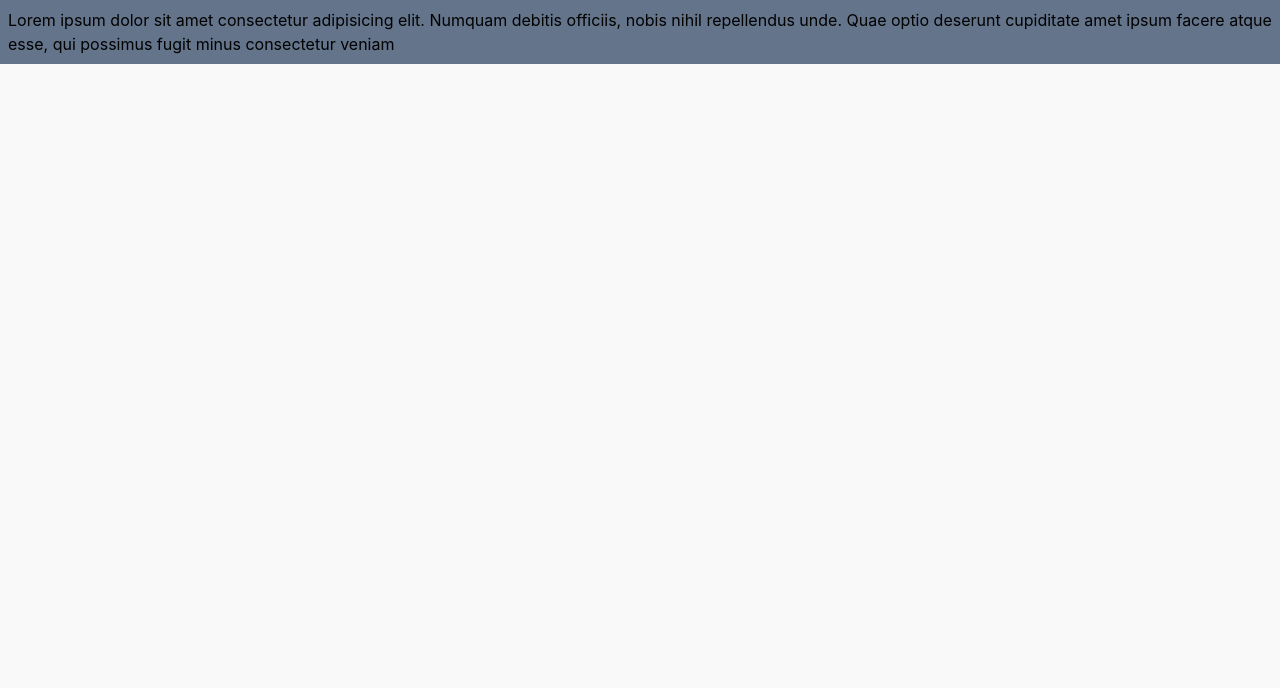
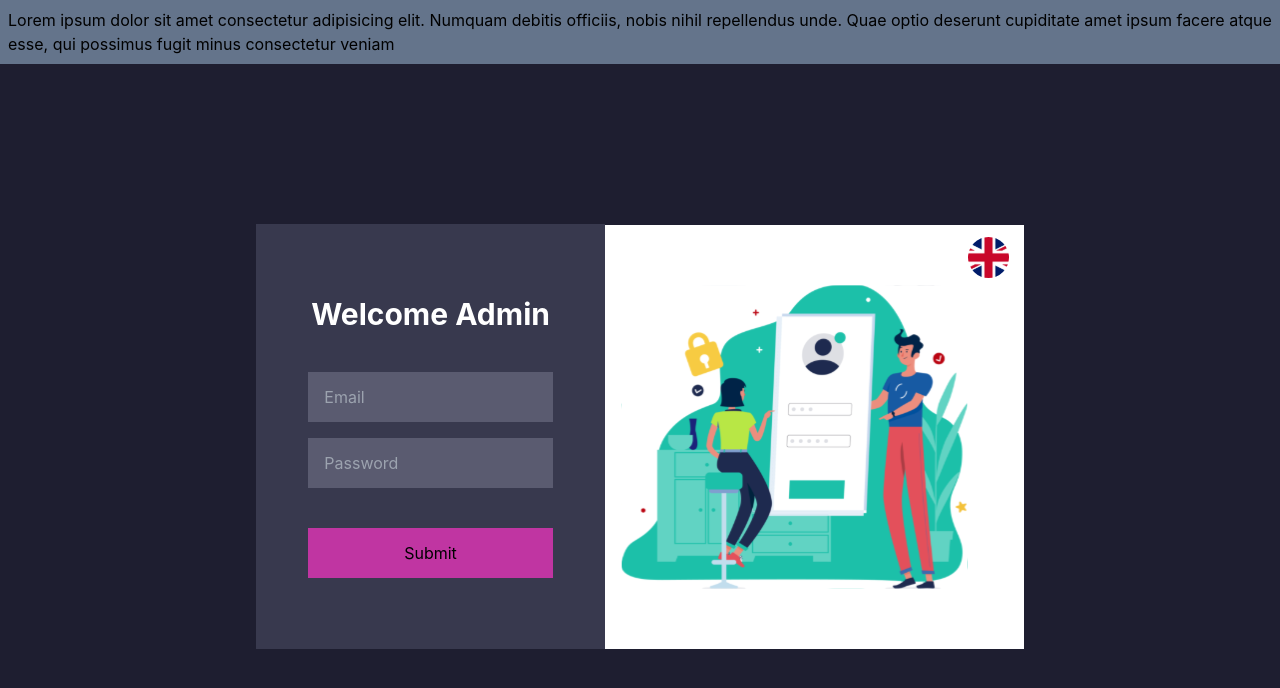
Before and after one commit to khadijabayramova/Foody-App-Final, a Next.js app: page / in a window 1280 px wide. Shown: the top 688 px of the page. Built offline with nearby package versions, Linux system fonts and the light colour scheme.

Commit message:
updating data

```diff
--- a/components/InputGroup/index.jsx
+++ b/components/InputGroup/index.jsx
@@ -3,9 +3,17 @@ import React from "react";
 function InputGroup(props) {
   const { placeholder1, placeholder2, type1, type2 } = props;
   return (
-    <div>
-      <input placeholder={placeholder1} type={type1} />
-      <input placeholder={placeholder2} type={type2} />
+    <div className="flex flex-col gap-4 w-[70%]"> {/* Reduced gap to match input spacing */}
+      <input
+        placeholder={placeholder1}
+        type={type1}
+        className="h-[50px] px-4  bg-[#5A5B70]"
+      />
+      <input
+        placeholder={placeholder2}
+        type={type2}
+        className="h-[50px]  px-4 bg-[#5A5B70]"
+      />
     </div>
   );
 }
--- /dev/null
+++ b/components/mainbutton/index.jsx
@@ -0,0 +1,12 @@
+import React from "react";
+
+function MainButton(props) {
+  const { btnDesc } = props;
+  return (
+    <div className="w-full flex justify-center items-center" >
+      <button className="bg-[#C035A2] w-[70%]  h-[50px]">{btnDesc}</button>
+    </div>
+  );
+}
+
+export default MainButton;
--- a/pages/admin/login/index.jsx
+++ b/pages/admin/login/index.jsx
@@ -1,11 +1,31 @@
-import React from 'react'
-
+import React from "react";
+import MainButton from "../../../components/mainbutton";
+import InputGroup from "../../../components/InputGroup";
+import Image from "next/image";
+import loginHero from "../../../public/adminImgs/loginHero.svg";
+import Flag from "../../../public/adminImgs/englandflag.svg";
 function Login() {
   return (
-    <div>
-
+    <div className="flex  justify-center items-center  mx-auto w-3/5  my-[10rem] ">
+      <form
+        action=""
+        className="flex w-3/6 h-[425px] justify-center items-center  bg-[#38394E] flex-col gap-10 "
+      >
+        <h1 className="text-3xl font-bold text-white">Welcome Admin</h1>
+        <InputGroup
+          placeholder1="Email"
+          placeholder2="Password"
+          type1="email"
+          type2="password"
+        />
+        <MainButton btnDesc="Submit" />
+      </form>
+      <div className="bg-white w-3/5 flex items-start justify-center py-3">
+        <Image className="h-[400px] " src={loginHero} alt="loginHero" />
+        <Image  src={Flag} alt="flag" />
+      </div>
     </div>
-  )
+  );
 }
 
-export default index
+export default Login;
--- a/pages/index.jsx
+++ b/pages/index.jsx
@@ -1,10 +1,12 @@
 import React from "react";
 import Navbar from "../components/admin-navbar";
+import Login from "./admin/login";
 
 export default function index() {
   return (
     <div>
       <Navbar />
+      <Login />
     </div>
   );
 }
--- a/styles/globals.css
+++ b/styles/globals.css
@@ -6,9 +6,10 @@ html,
 body {
   padding: 0;
   margin: 0;
+
   font-family: -apple-system, BlinkMacSystemFont, Segoe UI, Roboto, Oxygen,
     Ubuntu, Cantarell, Fira Sans, Droid Sans, Helvetica Neue, sans-serif;
-  background-color: rgb(249, 249, 249);
+  background-color: #1E1E30;
 }
 
 a {
```
Also changed, not shown: public/adminImgs/loginHero.svg (renamed from public/adminImgs/adminSigninghero.svg).
